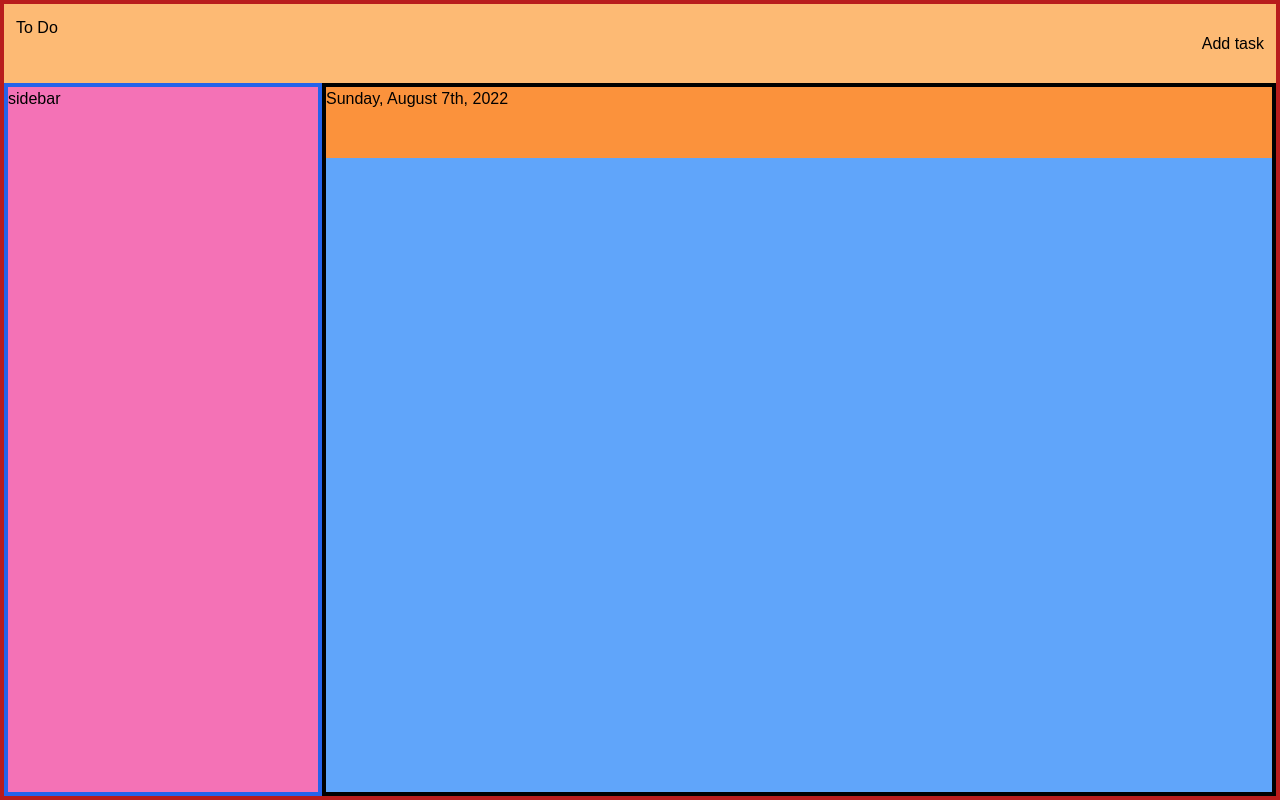
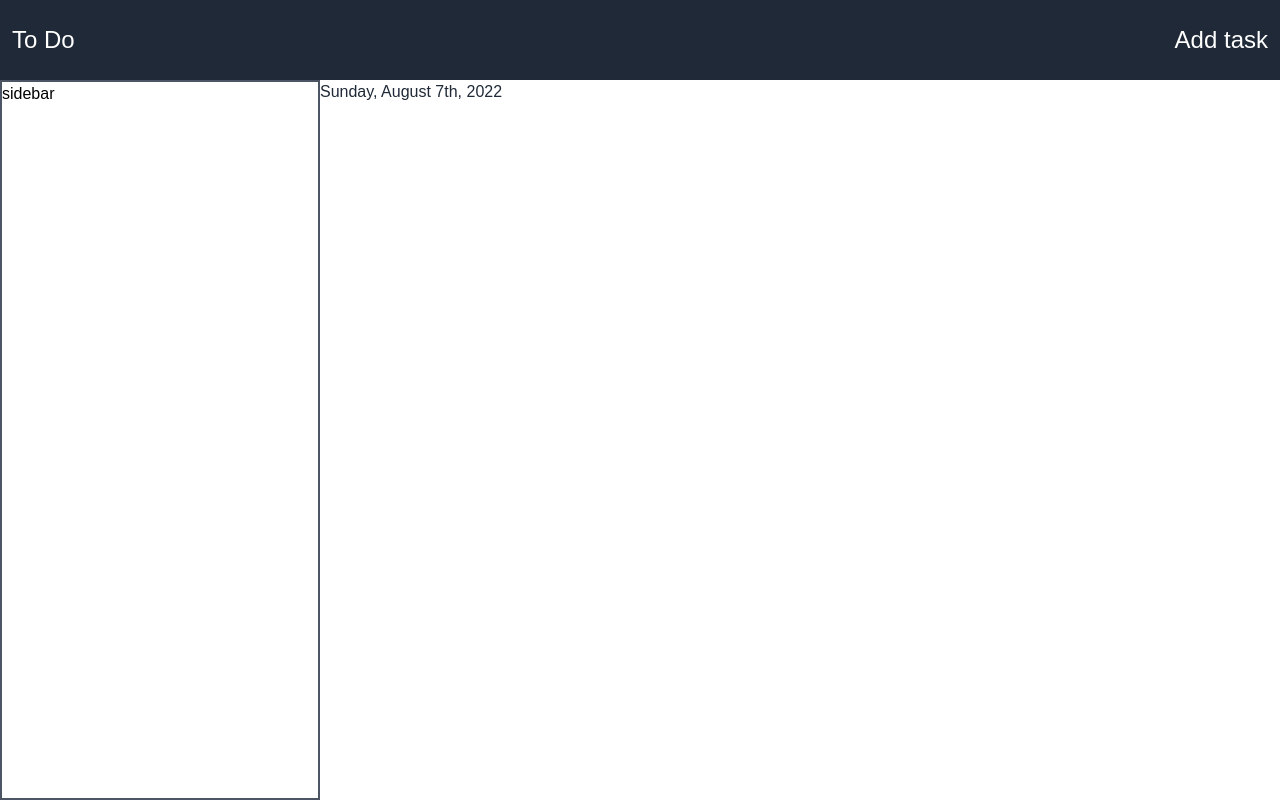
Before and after one commit to muditchoudhary/todo-app, a website built with webpack: page dist/index.html in a window 1280 px wide. Built offline with nearby package versions, Linux system fonts and the light colour scheme.

Commit message:
fixed the UI

```diff
--- a/dist/index.html
+++ b/dist/index.html
@@ -7,7 +7,7 @@
 	</head>
 	<body>
 		<div
-			class="main-container xl::container xl:mx-auto flex-col h-screen bg-green-400 border-4 border-solid border-red-700"
+			class="main-container flex-col h-screen"
 		>
 			<!--  Form for taking task inputs -->
 			<form
@@ -95,25 +95,25 @@
 			</form>
 
 			<div
-				class="topbar h-[10%] bg-orange-300 flex justify-between p-3 flex-auto"
+				class="topbar h-[10%] bg-gray-800 flex justify-between items-center p-3 flex-auto text-white"
 			>
-				<div>To Do</div>
-				<button class="add-task">Add task</button>
+				<div class=" text-2xl">To Do</div>
+				<button class="add-task text-2xl">Add task</button>
 			</div>
-			<div class="h-[90%] bg-purple-400 flex flex-auto">
+			<div class="h-[90%] flex flex-auto">
 				<div
-					class="border-4 border-solid border-blue-600 bg-pink-400 w-1/4 flex-auto"
+					class=" border-2 border-gray-600 w-1/4 flex-auto"
 				>
 					sidebar
 				</div>
 				<div
-					class="border-4 bg-yellow-200 min-h-full w-3/4 border-solid border-black flex-auto"
+					class="min-h-full w-3/4 flex-auto"
 				>
-					<div class="date-time-section bg-orange-400 h-[10%]"></div>
+					<div class="date-time-section text-gray-800 h-[10%]"></div>
 					<div
-						class="tasks-grid-container bg-blue-400 h-[90%] grid grid-cols-1 auto-rows-fr justify-items-center overflow-auto"
+						class="tasks-grid-container h-[90%] grid grid-cols-1 auto-rows-fr justify-items-center overflow-auto"
 					>
-                    <!-- task item for test and styling -->
+						<!-- task item for test and styling -->
 						<!-- <div
 							class="border-b-2 border-solid border-black h-[75px] w-[92%] flex items-center justify-between p-3"
 							data-unique-id="13bda522-6116-48d9-a279-a02513e473df"
```
